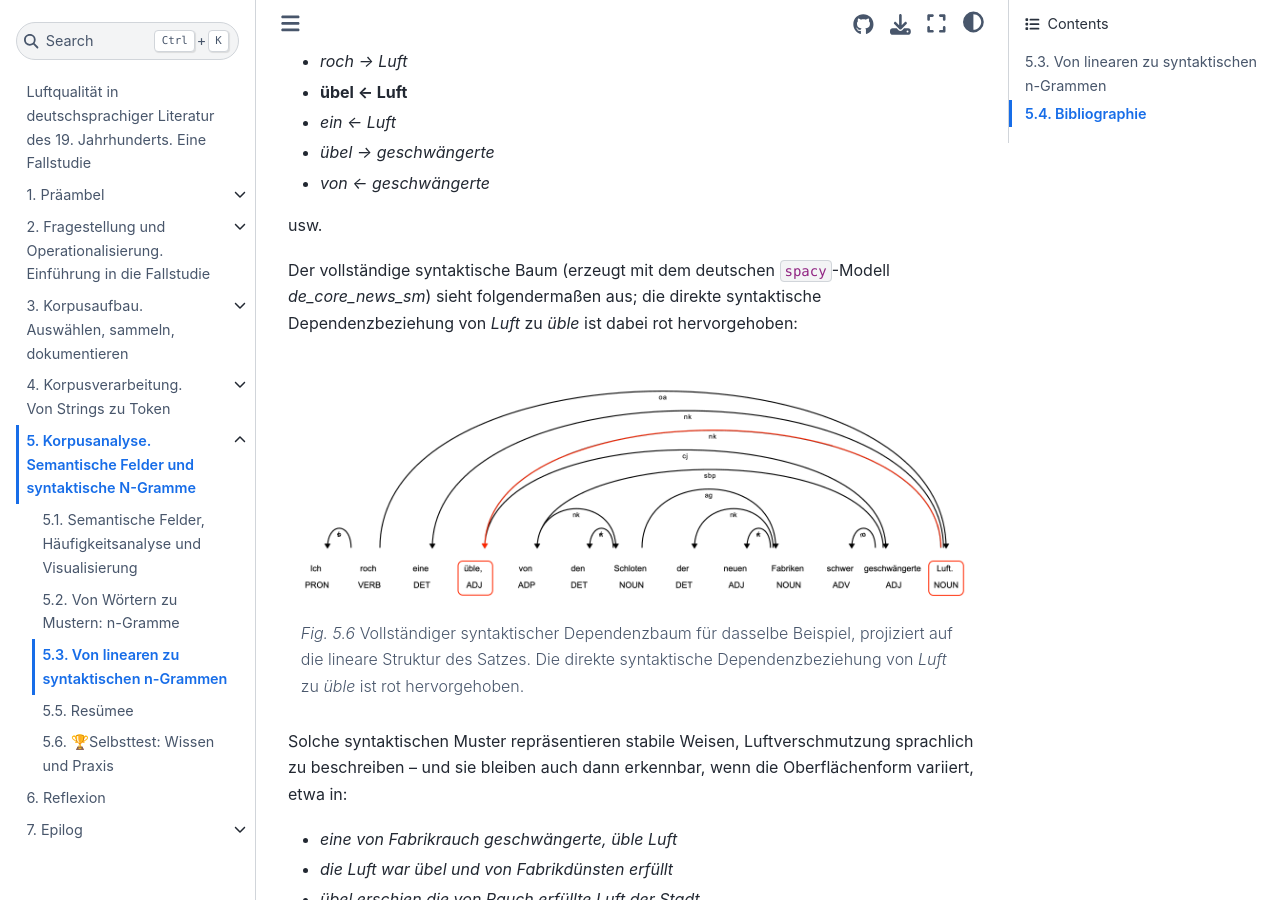
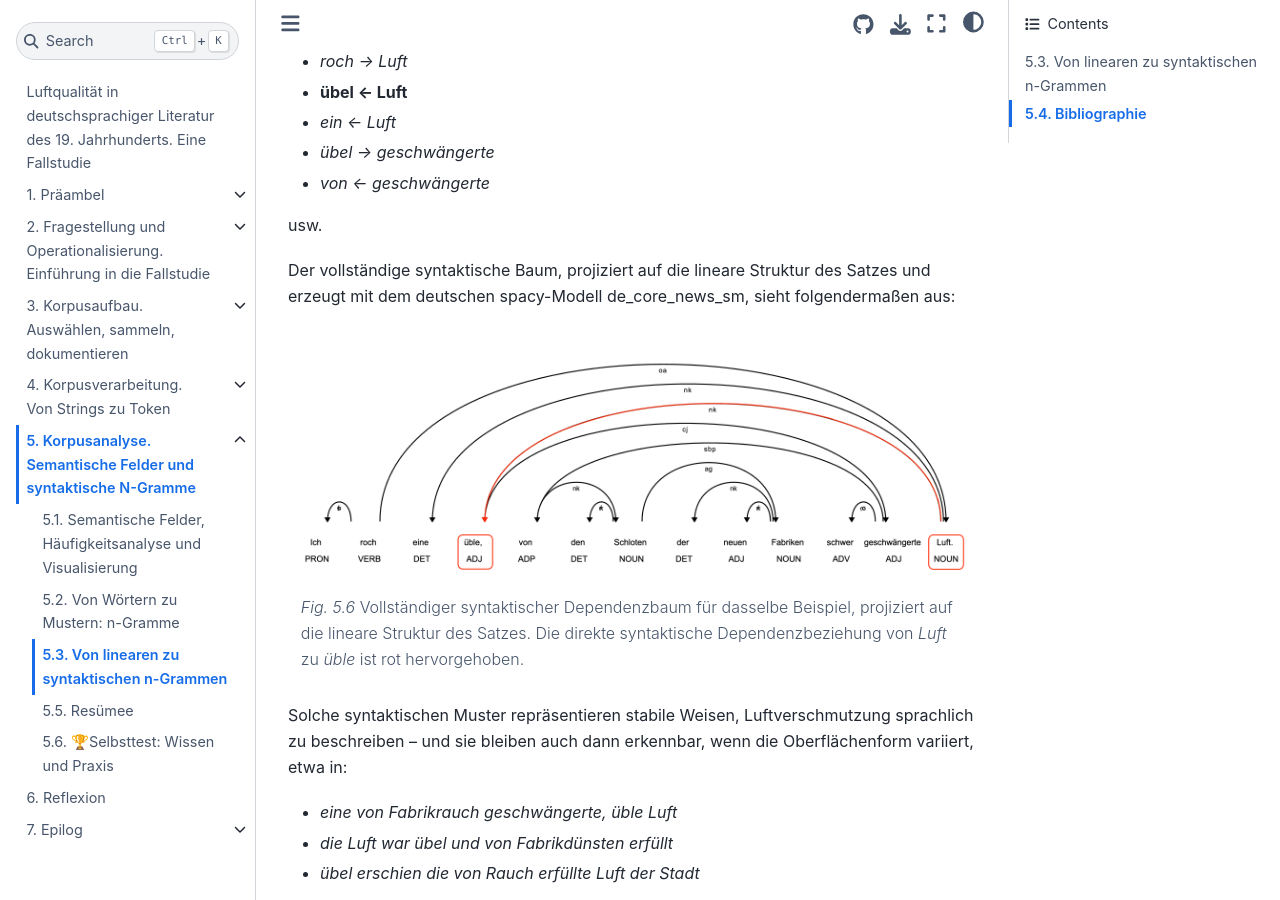
Before and after one commit to quadriga-dk/Text-Fallstudie-3, a Jupyter Book: the page built from corpus_analysis/corpus-analysis_syntactic-ngrams-intro.md, in a window 1280 px wide and 900 px high, scrolled down 1778 px. Built offline with Jupyter Book 1.0.4 settings and Sphinx 7.4.7 and the Sphinx Book theme 1.1.4, drawn with Linux system fonts in a browser that asks for light colours; pages that are not in the unit, such as notebooks, are missing from menus; cross-references to code outside the pages are shown as plain code.

Commit message:
extend explanation of the full synt tree

````diff
--- a/corpus_analysis/corpus-analysis_syntactic-ngrams-intro.md
+++ b/corpus_analysis/corpus-analysis_syntactic-ngrams-intro.md
@@ -46,7 +46,7 @@ Alle Wortpaare in einem solchen Baum, die eine direkte Abhängigkeitsverbindung
 
 usw.
 
-Der vollständige syntaktische Baum (erzeugt mit dem deutschen `spacy`-Modell *de_core_news_sm*) sieht folgendermaßen aus; die direkte syntaktische Dependenzbeziehung von *Luft* zu *üble* ist dabei rot hervorgehoben:
+Der vollständige syntaktische Baum, projiziert auf die lineare Struktur des Satzes und erzeugt mit dem deutschen spacy-Modell de_core_news_sm, sieht folgendermaßen aus:
 
 ```{figure} ../assets/images/dep_tree_ueble_luft.png
 ---
````
